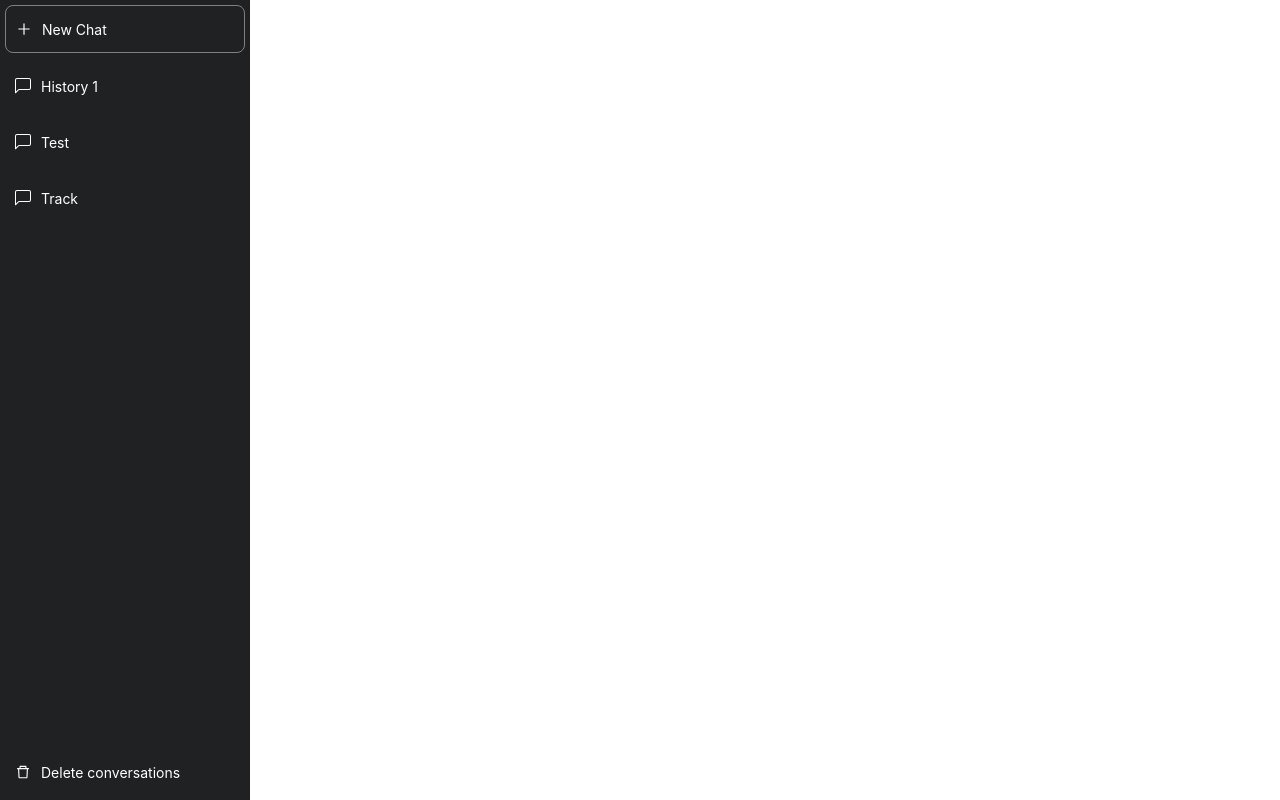
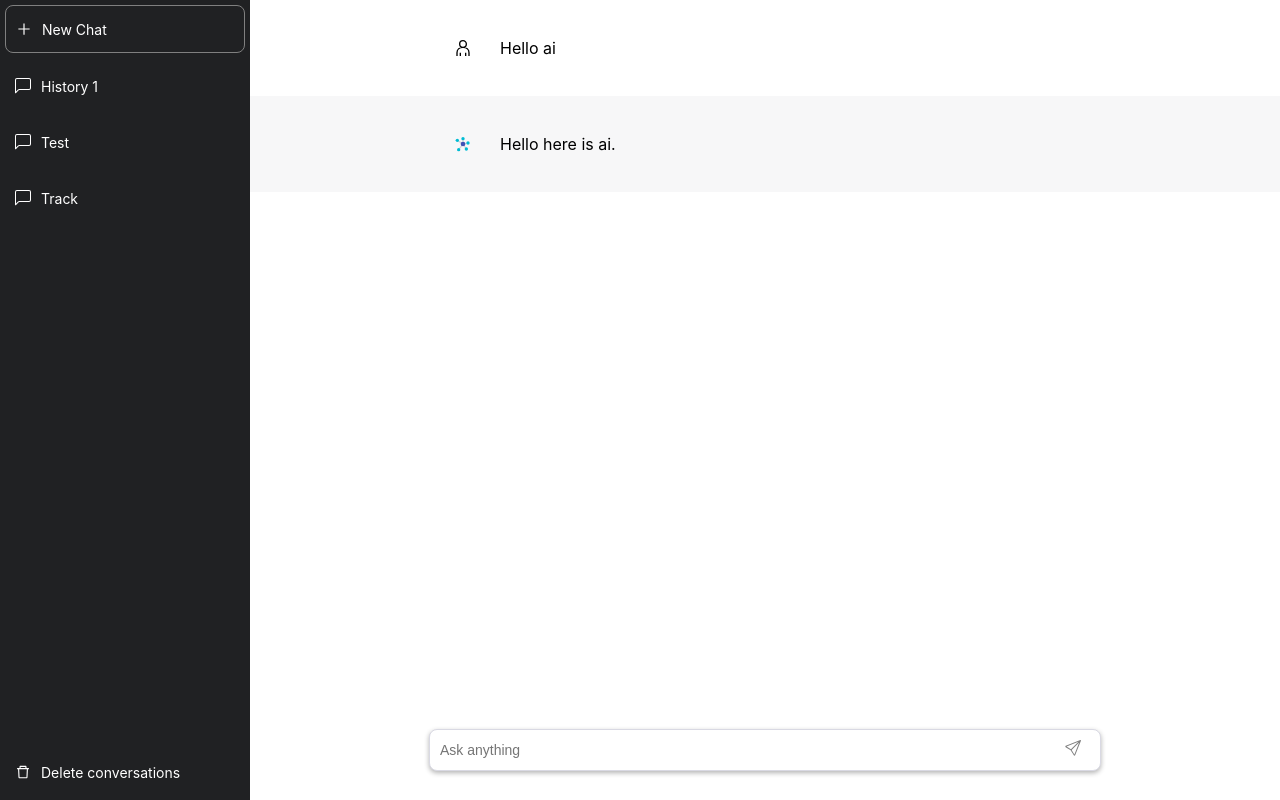
Before and after one commit to shubhsonic/pingpongai, a React (Create React App) app in the folder pingpongai/: page / in a window 1280 px wide. Built offline with nearby package versions, Linux system fonts and the light colour scheme.

Commit message:
implement messages

```diff
--- /dev/null
+++ b/pingpongai/src/Dashboard/Chat/Message.js
@@ -0,0 +1,21 @@
+import React from 'react';
+import { GrUser } from 'react-icons/gr';
+import { FcMindMap } from 'react-icons/fc';
+
+const Message = ({ content, aiMessage, animate }) => {
+  return (
+    <div
+    className='message_container'
+    style={{ background: aiMessage ? "rgb(247, 247, 248)" : "whitle"}}
+    >
+        <div className='message_avatar_container'>
+            {aiMessage ? <FcMindMap /> : <GrUser />}
+        </div>
+        <p className='message_text'>
+            {content}
+        </p>
+    </div>
+  );
+};
+
+export default Message
--- a/pingpongai/src/Dashboard/Chat/Messages.js
+++ b/pingpongai/src/Dashboard/Chat/Messages.js
@@ -1,9 +1,11 @@
 import React from 'react'
+import Message from './Message'
 
 const Messages = () => {
   return (
     <div className='chat_messages_container'>
-
+        <Message content='Hello ai' aiMessage={false} />
+        <Message content='Hello here is ai.' aiMessage={true}/>
     </div>
   )
 }
--- a/pingpongai/src/Dashboard/Chat/NewMessageInput.js
+++ b/pingpongai/src/Dashboard/Chat/NewMessageInput.js
@@ -1,9 +1,20 @@
 import React from 'react'
+import { BsSend } from 'react-icons/bs'
 
 const NewMessageInput = () => {
   return (
     <div className='new_message_input_container'>
-
+        <input
+            className='new_message_input'
+            type="text" name=""
+            placeholder='Ask anything'
+            value=''
+            onChange={()=>{}}
+            onKeyDown={()=>{}}
+        />
+        <div className='new_message_icon_container' onClick={()=>{}}>
+            <BsSend color='grey' />
+        </div>
     </div>
   )
 }
```
